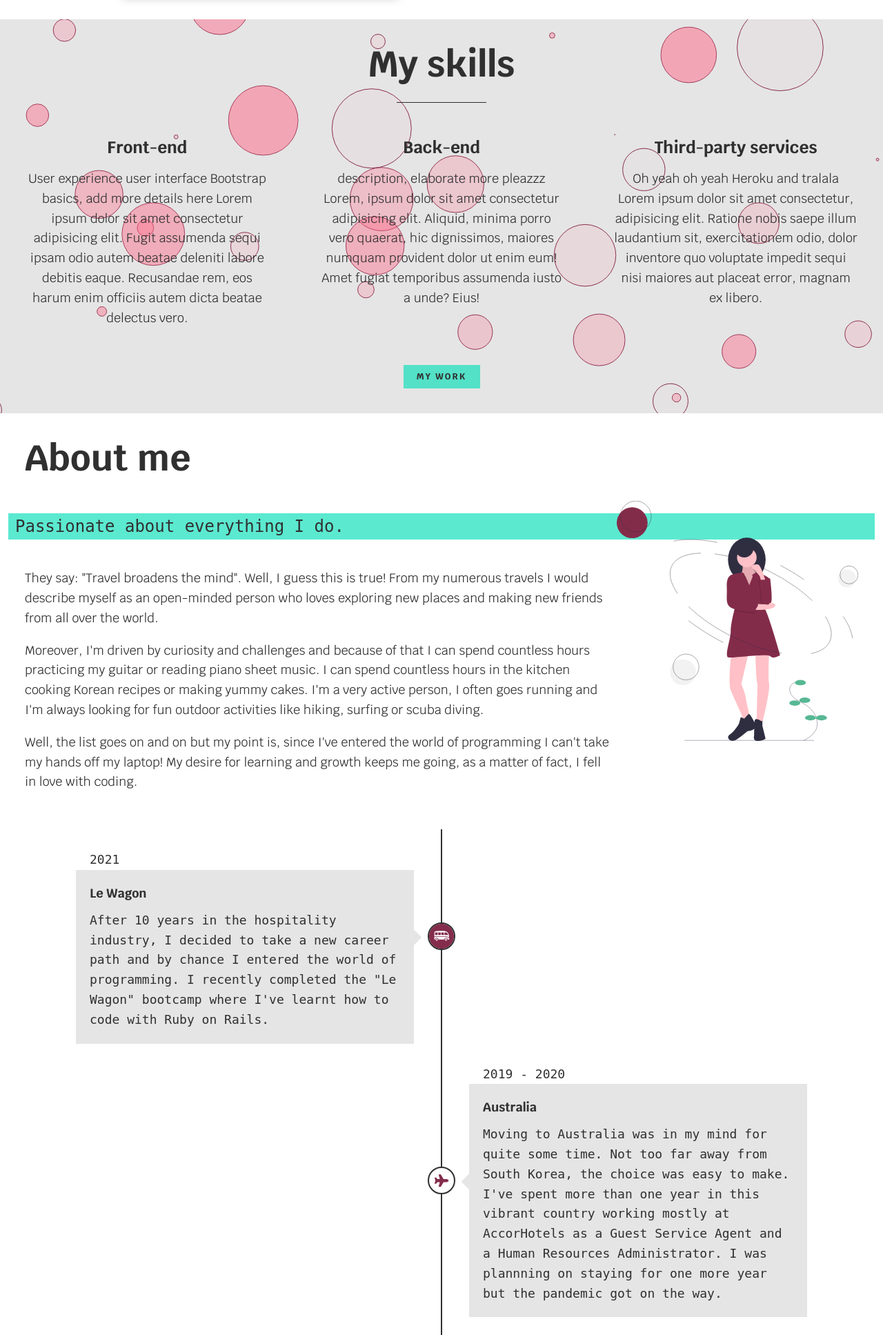
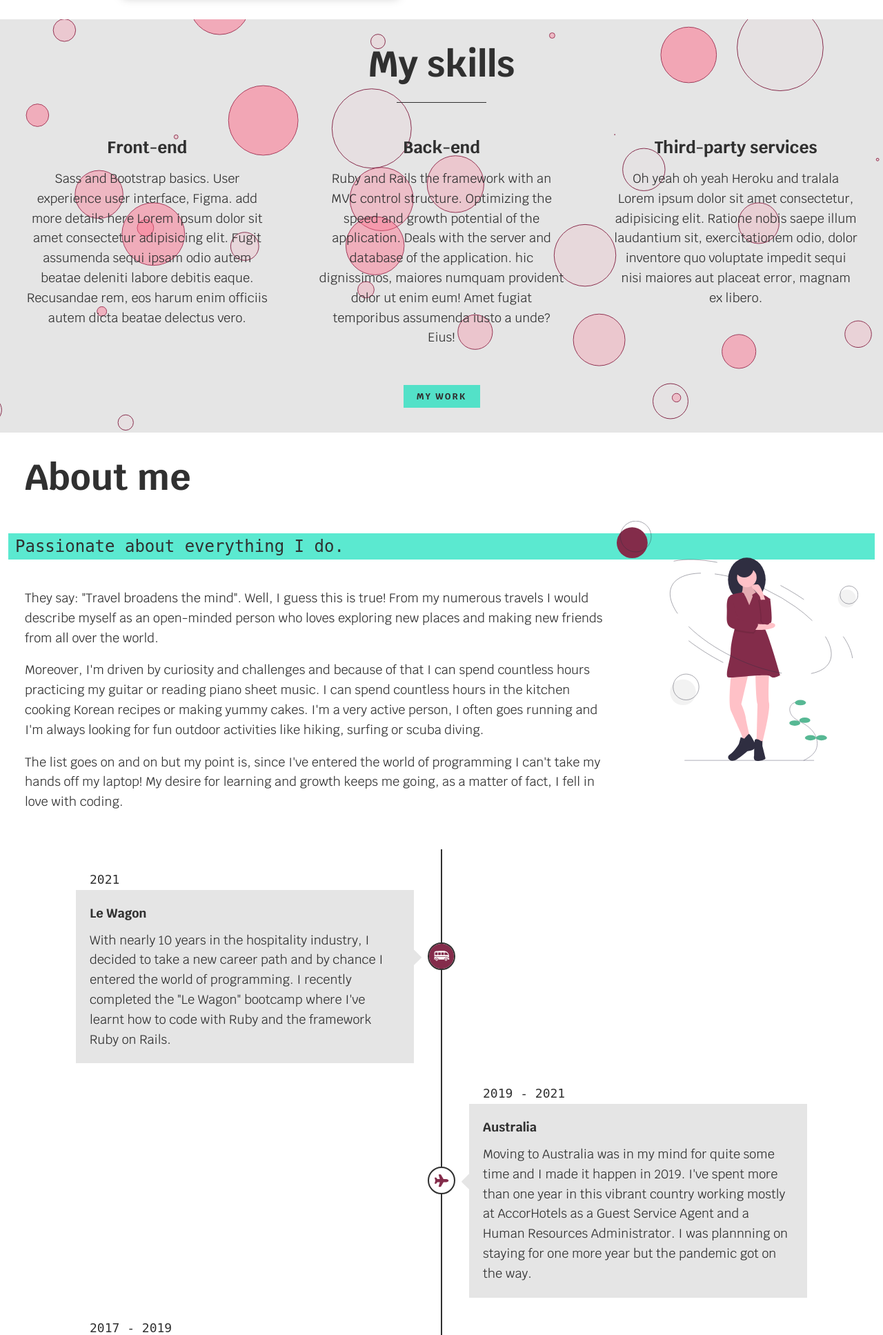
Before and after one commit to shinboram-90/cv-portfolio, a PHP site: page / in a window 1280 px wide. Shown: the part 401-2336 px from the top of the page at 69% size. Run offline with PHP 8.4, Linux system fonts and the light colour scheme; some web fonts are replaced.

Commit message:
timeline content done

```diff
--- a/assets/css/components/_timeline.css
+++ b/assets/css/components/_timeline.css
@@ -148,7 +148,7 @@
   padding: 20px;
   background: var(--clr-grey);
   position: relative;
-  font-family: var(--ff-secondary);
+  /* font-family: var(--ff-secondary); */
   /* border-radius: 0 500px 500px 0; */
 }
 
--- a/home.html
+++ b/home.html
@@ -70,11 +70,11 @@
         <div class="service">
           <h3>Front-end</h3>
           <p class="service__p">
-            User experience user interface Bootstrap basics, add more details
-            here Lorem ipsum dolor sit amet consectetur adipisicing elit. Fugit
-            assumenda sequi ipsam odio autem beatae deleniti labore debitis
-            eaque. Recusandae rem, eos harum enim officiis autem dicta beatae
-            delectus vero.
+            Sass and Bootstrap basics. User experience user interface, Figma.
+            add more details here Lorem ipsum dolor sit amet consectetur
+            adipisicing elit. Fugit assumenda sequi ipsam odio autem beatae
+            deleniti labore debitis eaque. Recusandae rem, eos harum enim
+            officiis autem dicta beatae delectus vero.
           </p>
         </div>
         <!-- service -->
@@ -82,10 +82,11 @@
         <div class="service">
           <h3>Back-end</h3>
           <p class="service__p">
-            description, elaborate more pleazzz Lorem, ipsum dolor sit amet
-            consectetur adipisicing elit. Aliquid, minima porro vero quaerat,
-            hic dignissimos, maiores numquam provident dolor ut enim eum! Amet
-            fugiat temporibus assumenda iusto a unde? Eius!
+            Ruby and Rails the framework with an MVC control structure.
+            Optimizing the speed and growth potential of the application. Deals
+            with the server and database of the application. hic dignissimos,
+            maiores numquam provident dolor ut enim eum! Amet fugiat temporibus
+            assumenda iusto a unde? Eius!
           </p>
         </div>
         <!-- service -->
@@ -127,10 +128,10 @@
             like hiking, surfing or scuba diving.
           </p>
           <p>
-            Well, the list goes on and on but my point is, since I've entered
-            the world of programming I can't take my hands off my laptop! My
-            desire for learning and growth keeps me going, as a matter of fact,
-            I fell in love with coding.
+            The list goes on and on but my point is, since I've entered the
+            world of programming I can't take my hands off my laptop! My desire
+            for learning and growth keeps me going, as a matter of fact, I fell
+            in love with coding.
           </p>
         </div>
 
@@ -155,25 +156,24 @@
         <div class="content">
           <h4>Le Wagon</h4>
           <p>
-            After 10 years in the hospitality industry, I decided to take a new
-            career path and by chance I entered the world of programming. I
-            recently completed the "Le Wagon" bootcamp where I've learnt how to
-            code with Ruby on Rails.
+            With nearly 10 years in the hospitality industry, I decided to take
+            a new career path and by chance I entered the world of programming.
+            I recently completed the "Le Wagon" bootcamp where I've learnt how
+            to code with Ruby and the framework Ruby on Rails.
           </p>
         </div>
       </div>
       <div class="container right">
-        <div class="date">2019 - 2020</div>
+        <div class="date">2019 - 2021</div>
         <i class="icon fas fa-plane"></i>
         <div class="content">
           <h4>Australia</h4>
           <p>
-            Moving to Australia was in my mind for quite some time. Not too far
-            away from South Korea, the choice was easy to make. I've spent more
-            than one year in this vibrant country working mostly at AccorHotels
-            as a Guest Service Agent and a Human Resources Administrator. I was
-            plannning on staying for one more year but the pandemic got on the
-            way.
+            Moving to Australia was in my mind for quite some time and I made it
+            happen in 2019. I've spent more than one year in this vibrant
+            country working mostly at AccorHotels as a Guest Service Agent and a
+            Human Resources Administrator. I was plannning on staying for one
+            more year but the pandemic got on the way.
           </p>
         </div>
       </div>
@@ -183,8 +183,12 @@
         <div class="content">
           <h4>South Korea</h4>
           <p>
-            Lorem ipsum dolor sit amet elit. Aliquam odio dolor, id luctus erat
-            sagittis non. Ut blandit semper pretium.
+            My biggest dream was to live like a local in South Korea, my country
+            of origin. This dream came true when I decided to settle for an
+            unknown period of time in 2017. It was one of the most challenging
+            experience in my life since I could barely speak any Korean but it
+            was totally worth it! This fast-paced country never ceases to amaze
+            me especially technology-wise.
           </p>
         </div>
       </div>
@@ -192,10 +196,14 @@
         <div class="date">2016</div>
         <i class="icon fas fa-graduation-cap"></i>
         <div class="content">
-          <h4>Bachelor's degree</h4>
+          <h4>Bachelor of Tourism and Hospitality Management</h4>
           <p>
-            Lorem ipsum dolor sit amet elit. Aliquam odio dolor, id luctus erat
-            sagittis non. Ut blandit semper pretium.
+            After spending one year in New-Zealand, I made the decision to come
+            back to France in order to obtain an internationally recognized
+            diploma. With my past experiences in hospitality and tourism I
+            naturally chose to pursue my studies in this direction. Thus, I
+            joined "Excelia Business School" in La Rochelle and graduated with
+            honors in 2016.
           </p>
         </div>
       </div>
```
